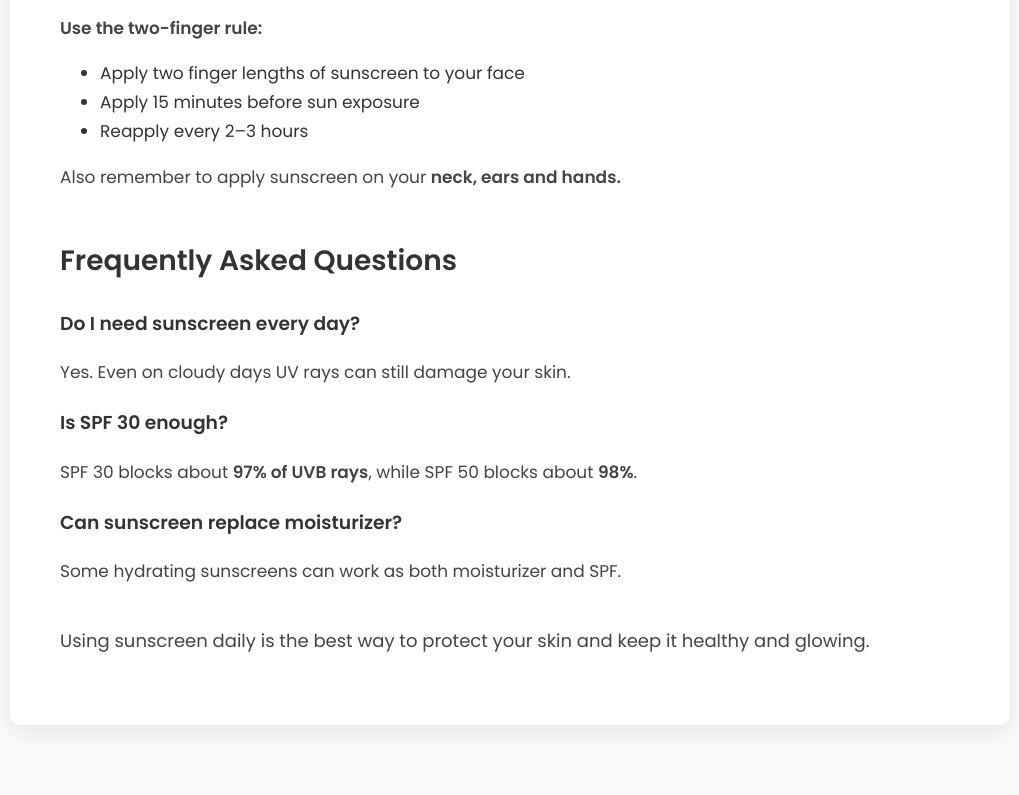
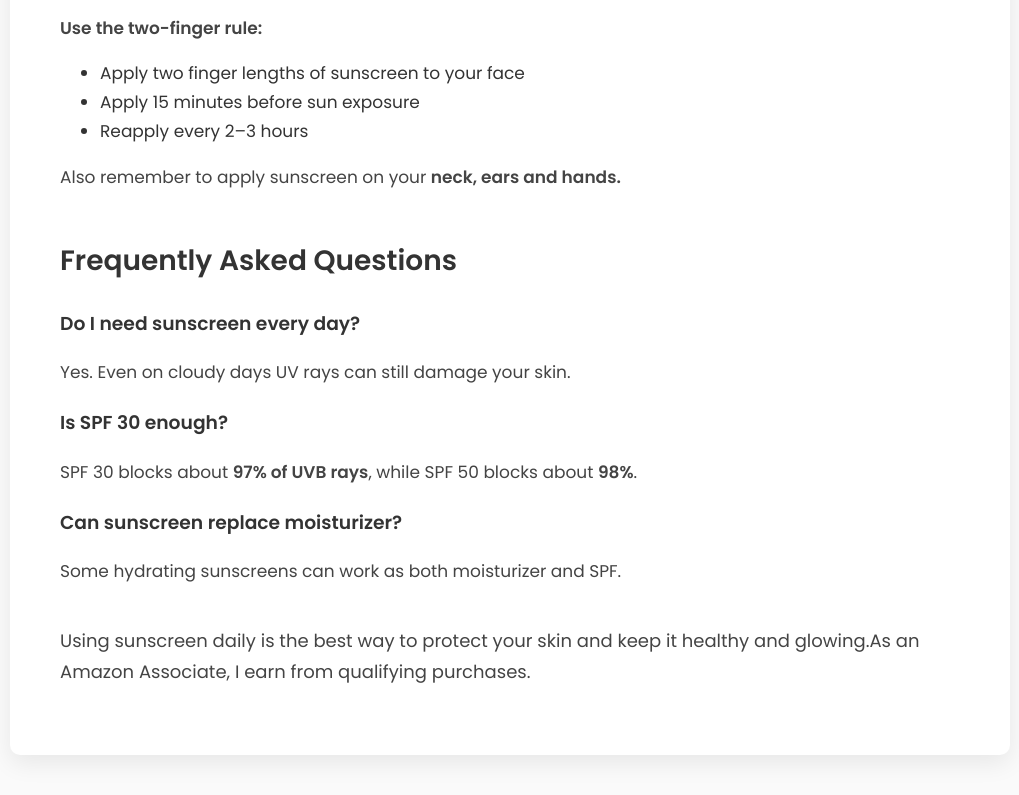
Before and after one commit to meowz-jpg/pin, a plain HTML site: page index.html in a window 1280 px wide. Shown: the part 1250-2045 px from the top of the page, without its empty margins (130-1149 px from the left). Before the commit the page ends 2015 px from the top, so only its background shows below. Drawn offline with Linux system fonts and the light colour scheme.

Commit message:
Update index.html

```diff
--- a/index.html
+++ b/index.html
@@ -236,7 +236,7 @@ Below are some highly rated sunscreens known for their effectiveness and skin-fr
 </div>
 
 <p class="footer">
-Using sunscreen daily is the best way to protect your skin and keep it healthy and glowing.
+Using sunscreen daily is the best way to protect your skin and keep it healthy and glowing.As an Amazon Associate, I earn from qualifying purchases.
 </p>
 
 </div>
```
